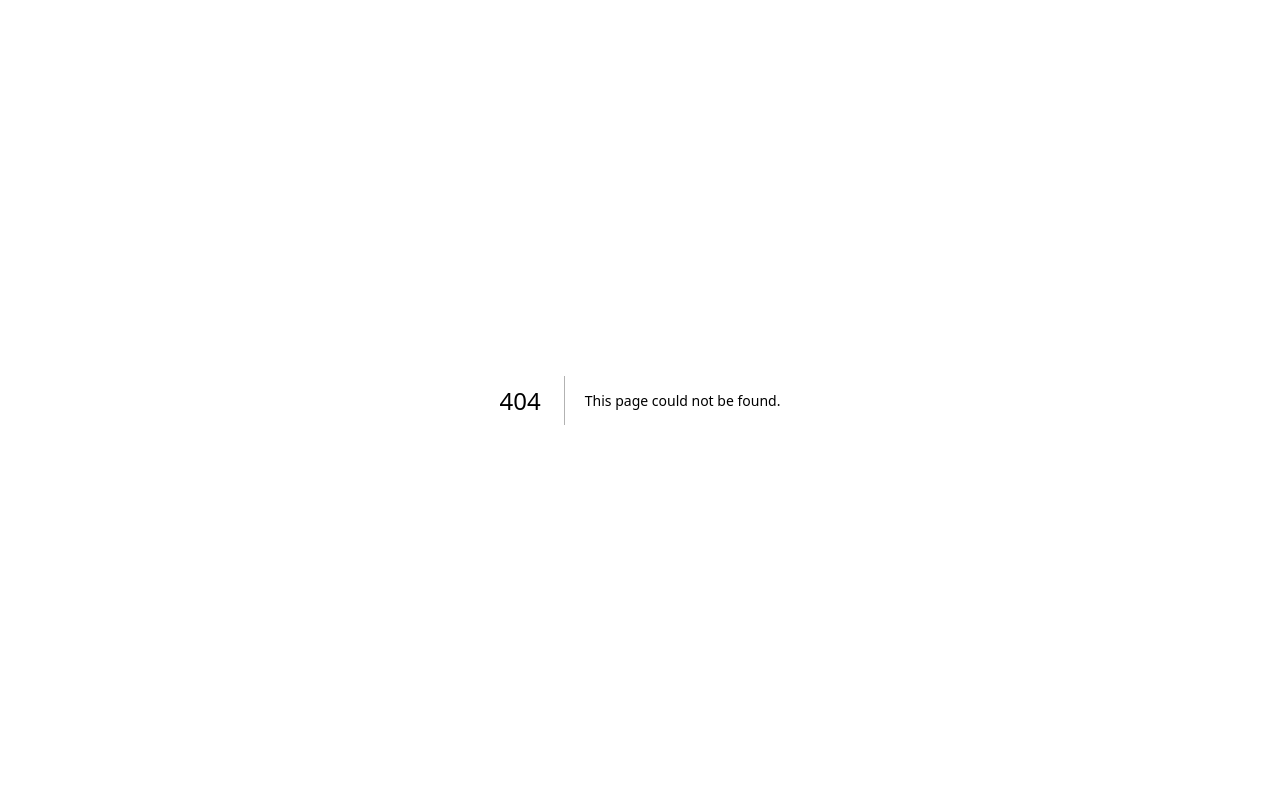
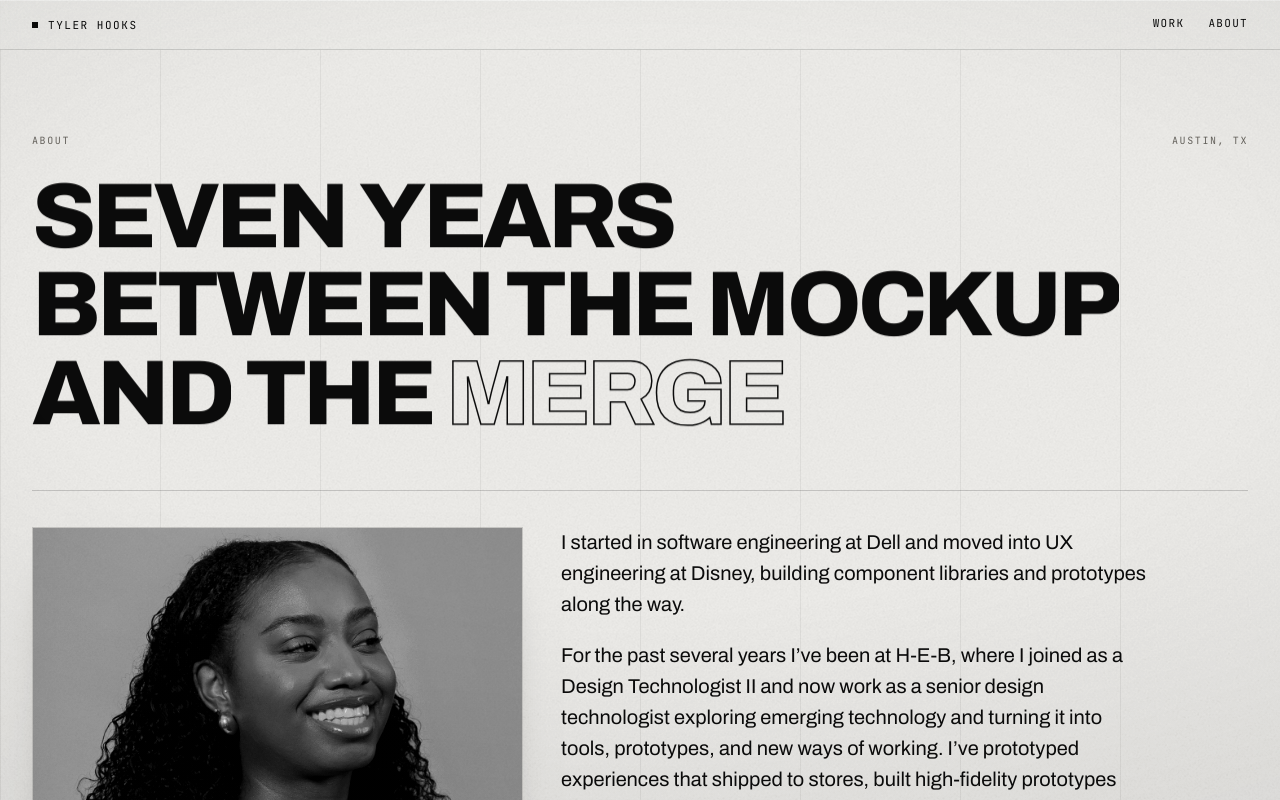
Before and after one commit to tylerhooks13/Tyler-Hooks-Portfolio, a Next.js app: page /about in a window 1280 px wide. Before the commit this address had no page. Shown: the top 800 px of the page. Built offline with nearby package versions, Linux system fonts and the light colour scheme.

Commit message:
updates to paths

```diff
--- /dev/null
+++ b/app/[view]/page.tsx
@@ -0,0 +1,24 @@
+import type { Metadata } from 'next'
+import { notFound } from 'next/navigation'
+import Site from '@/components/site/Site'
+import { VIEWS, WORK_PAGES } from '@/components/site/data'
+
+// Every page lives at its own path (/guided-tasks, /about). It's the same
+// single-page site as the home route; motion.ts reads the path and opens
+// that view. Anything else 404s.
+export const dynamicParams = false
+
+export function generateStaticParams() {
+  return VIEWS.filter((v) => v !== 'home').map((view) => ({ view }))
+}
+
+export function generateMetadata({ params }: { params: { view: string } }): Metadata {
+  const page = WORK_PAGES.find((p) => p.id === params.view)
+  const name = page ? page.title : params.view === 'about' ? 'About' : null
+  return name ? { title: `${name} — Tyler Hooks` } : {}
+}
+
+export default function ViewPage({ params }: { params: { view: string } }) {
+  if (!(VIEWS as string[]).includes(params.view) || params.view === 'home') notFound()
+  return <Site />
+}
--- a/components/site/Chrome.tsx
+++ b/components/site/Chrome.tsx
@@ -72,7 +72,7 @@ export function Header() {
               data-go={view}
               data-scroll-to={section}
               data-matches={matches?.join(' ')}
-              href={section ? `/#${section}` : view === 'home' ? '/' : `#${view}`}
+              href={section ? `/#${section}` : view === 'home' ? '/' : `/${view}`}
             >
               {label}
             </a>
--- a/components/site/HomeView.tsx
+++ b/components/site/HomeView.tsx
@@ -86,7 +86,7 @@ export default function HomeView() {
                 data-card=""
                 data-chip={`View ${KIND_LABEL[c.kind].toLowerCase()}`}
                 data-go={c.id}
-                href={`#${c.id}`}
+                href={`/${c.id}`}
               >
                 <div className="card-media">
                   {c.cardLive === 'guided-tasks' ? (
@@ -139,7 +139,7 @@ export default function HomeView() {
                 The retrieval step is the design problem. Show what was found, how well it matched, and where it came from —
                 before a single generated word appears.
               </p>
-              <a className="mono-link rag-about" data-magnet="" data-go="texas-wpa" href="#texas-wpa">
+              <a className="mono-link rag-about" data-magnet="" data-go="texas-wpa" href="/texas-wpa">
                 About this project →
               </a>
             </div>
@@ -224,7 +224,7 @@ export default function HomeView() {
               Three very different companies, one consistent job: be the person who holds both the design intent and the
               implementation.
             </p>
-            <a className="mono-link self-start" data-magnet="" data-go="about" href="#about">
+            <a className="mono-link self-start" data-magnet="" data-go="about" href="/about">
               Read the long version
             </a>
           </div>
--- a/components/site/PageParts.tsx
+++ b/components/site/PageParts.tsx
@@ -76,7 +76,7 @@ export function PageLinks({ next }: { next: WorkPage }) {
       <a className="mono-link" data-magnet="" data-go="home" data-scroll-to="work" href="/#work">
         ← All work
       </a>
-      <a className="mono-link" data-magnet="" data-go={next.id} href={`#${next.id}`}>
+      <a className="mono-link" data-magnet="" data-go={next.id} href={`/${next.id}`}>
         {`Next: ${next.title} →`}
       </a>
     </div>
--- a/components/site/motion.ts
+++ b/components/site/motion.ts
@@ -23,11 +23,17 @@ export type MotionOptions = {
 // Old links to the single case study land on the current one.
 const HASH_ALIASES: Record<string, View> = { case: 'ai-enablement' }
 
-const viewFromHash = (): View => {
-  const raw = window.location.hash.replace('#', '')
+const asView = (raw: string): View | null => {
   const v = (HASH_ALIASES[raw] ?? raw) as View
-  return VIEWS.includes(v) ? v : 'home'
+  return VIEWS.includes(v) ? v : null
 }
+
+// Pages live at paths (/guided-tasks). Older shared links used hashes
+// (/#guided-tasks); those still open the right page.
+const viewFromUrl = (): View =>
+  asView(window.location.pathname.replace(/^\/|\/$/g, '')) ?? asView(window.location.hash.replace('#', '')) ?? 'home'
+
+const pathOf = (v: View) => (v === 'home' ? '/' : `/${v}`)
 
 export function initSiteMotion(root: HTMLElement, opts: MotionOptions = {}): () => void {
   const ac = new AbortController()
@@ -785,7 +791,7 @@ export function initSiteMotion(root: HTMLElement, opts: MotionOptions = {}): ()
       scrollToY(0)
       return
     }
-    if (push) history.pushState(null, '', next === 'home' ? window.location.pathname : '#' + next)
+    if (push) history.pushState(null, '', pathOf(next))
     const curtain = $('[data-curtain]')
     if (!curtain || reduced) {
       showView(next, true, anchor)
@@ -823,32 +829,45 @@ export function initSiteMotion(root: HTMLElement, opts: MotionOptions = {}): ()
         go(el.dataset.go as View, true)
       })
     })
-    on(window, 'popstate', () => go(viewFromHash(), false))
+    on(window, 'popstate', () => go(viewFromUrl(), false))
 
-    // A refresh always starts over on the home page, at the hero, not on
-    // whichever page or scroll position the browser remembers. Page and
-    // section hashes (/#texas-wpa, /#archive) are dropped on reload but still
-    // honoured when a link is opened fresh.
+    // The skip link moves focus to the content without putting #main in the URL.
+    const skip = $('.skip-link')
+    const main = $('#main')
+    if (skip && main) {
+      on(skip, 'click', (e: MouseEvent) => {
+        e.preventDefault()
+        main.focus({ preventScroll: true })
+        main.scrollIntoView({ block: 'start' })
+      })
+    }
+
+    // A refresh stays on the current page but starts at the top, not at
+    // whichever scroll position the browser remembers. The URL never keeps a
+    // hash: an old page hash (/#texas-wpa) becomes its path, and a section
+    // hash (/#archive) is honoured when a link is opened fresh, then dropped.
     try {
       history.scrollRestoration = 'manual'
     } catch {}
     const nav = performance.getEntriesByType('navigation')[0] as PerformanceNavigationTiming | undefined
     const reloaded = nav?.type === 'reload'
-    if (reloaded && window.location.hash) history.replaceState(null, '', window.location.pathname)
     const hash = window.location.hash.replace('#', '')
-    const isView = (VIEWS as string[]).includes(hash) || hash in HASH_ALIASES
+    const initial = viewFromUrl()
+    if (window.location.hash) history.replaceState(null, '', pathOf(initial))
     // Some browsers restore the old scroll position late, once the page has
     // finished loading; put it back at the top if so.
     if (reloaded && document.readyState !== 'complete') on(window, 'load', () => window.scrollTo(0, 0), { once: true })
 
-    const initial = viewFromHash()
-    if (initial !== 'home') showView(initial, false)
+    const section = !reloaded && hash && !asView(hash) ? document.getElementById(hash) : null
+    const host = section?.closest<HTMLElement>('[data-view]')?.dataset.view as View | undefined
+    const start = host ?? initial
+    if (start !== 'home') showView(start, false, section ?? undefined)
     else {
       markNav()
-      const section = !isView && hash ? document.getElementById(hash) : null
       if (section) section.scrollIntoView({ block: 'start' })
       else window.scrollTo(0, 0)
     }
+    if (start !== initial) history.replaceState(null, '', pathOf(start))
   }
 
   /* ---------- collapsible nav (phones) ---------- */
```
